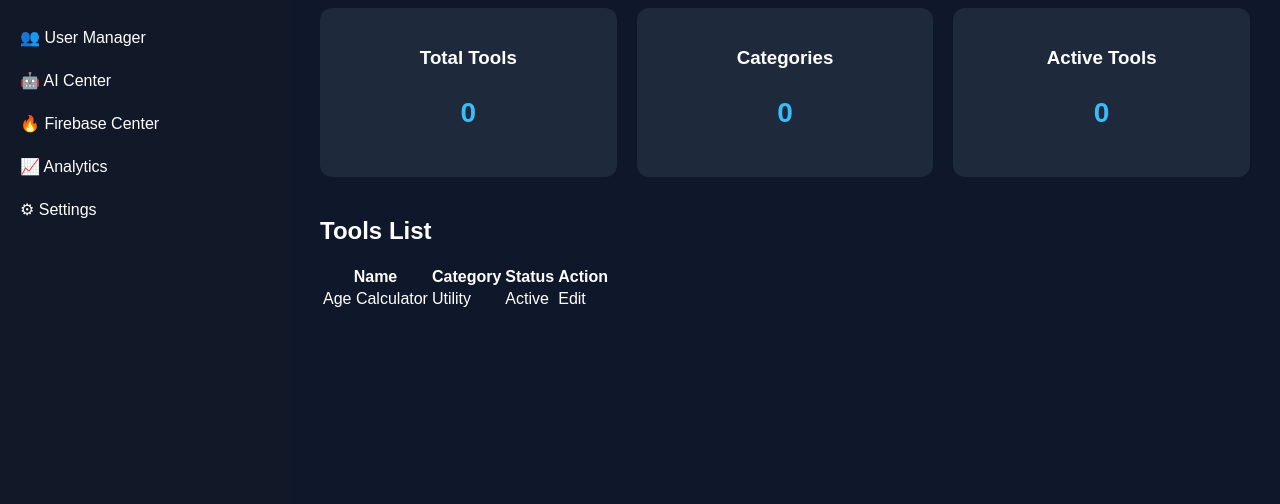
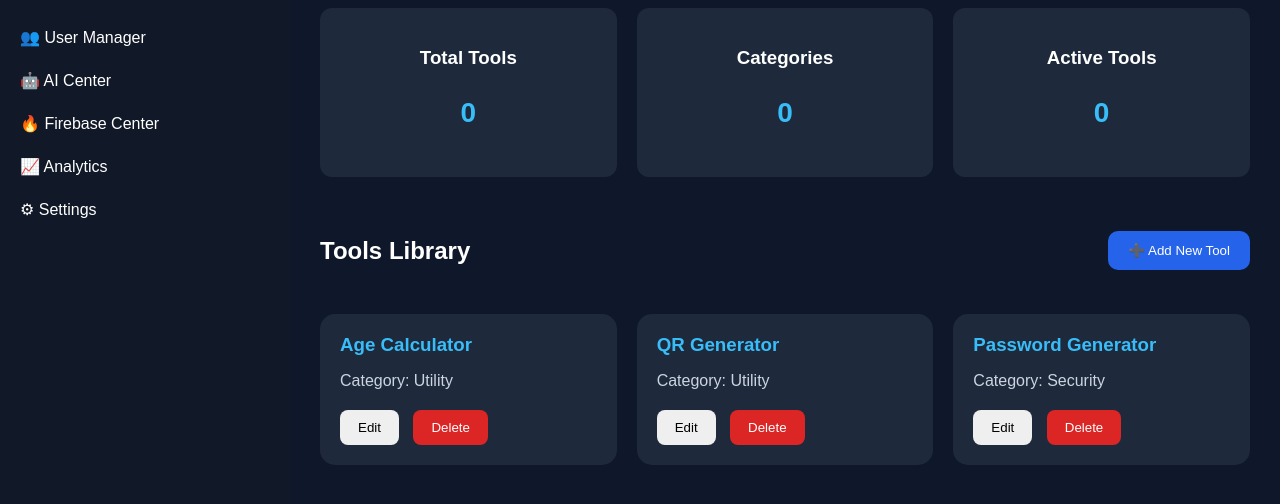
Before and after one commit to fatimamhaji786/BloggerSaaS-Ultimate-V5, a plain HTML site: page pages/tool-manager.html in a window 1280 px wide. Shown: the part 166-670 px from the top of the page. Drawn offline with Linux system fonts and the light colour scheme.

Commit message:
Update tool-manager.html

```diff
--- a/pages/tool-manager.html
+++ b/pages/tool-manager.html
@@ -79,35 +79,67 @@
 
 <section class="recent-activity">
 
-<h2>Tools List</h2>
+<div class="topbar">
 
-<table class="tool-table">
+<h2>Tools Library</h2>
 
-<tr>
+<button id="addToolBtn">
+➕ Add New Tool
+</button>
 
-<th>Name</th>
+</div>
 
-<th>Category</th>
+<div class="tool-grid">
 
-<th>Status</th>
+<div class="tool-card">
 
-<th>Action</th>
+<h3>Age Calculator</h3>
 
-</tr>
+<p>
+Category: Utility
+</p>
 
-<tr>
+<button>Edit</button>
 
-<td>Age Calculator</td>
+<button class="delete">
+Delete
+</button>
 
-<td>Utility</td>
+</div>
 
-<td>Active</td>
+<div class="tool-card">
 
-<td>Edit</td>
+<h3>QR Generator</h3>
 
-</tr>
+<p>
+Category: Utility
+</p>
 
-</table>
+<button>Edit</button>
+
+<button class="delete">
+Delete
+</button>
+
+</div>
+
+<div class="tool-card">
+
+<h3>Password Generator</h3>
+
+<p>
+Category: Security
+</p>
+
+<button>Edit</button>
+
+<button class="delete">
+Delete
+</button>
+
+</div>
+
+</div>
 
 </section>
 
```
